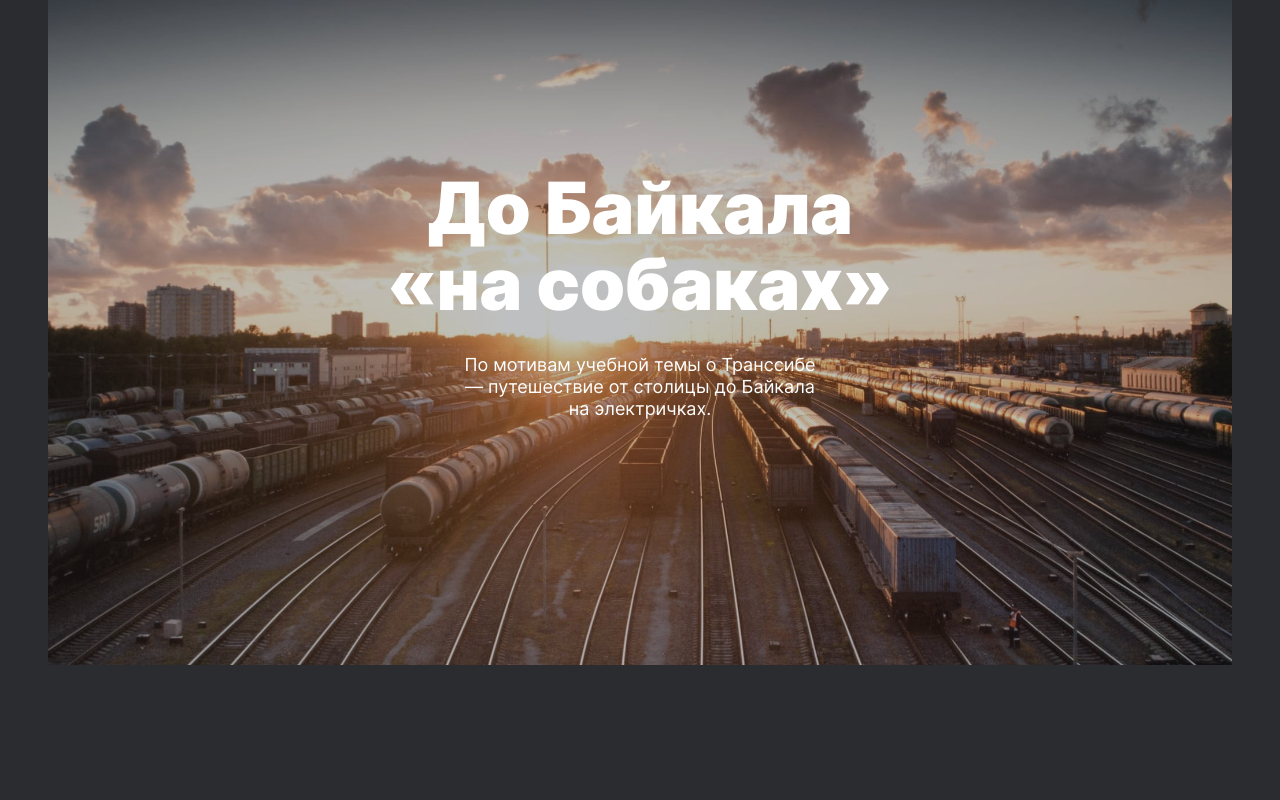
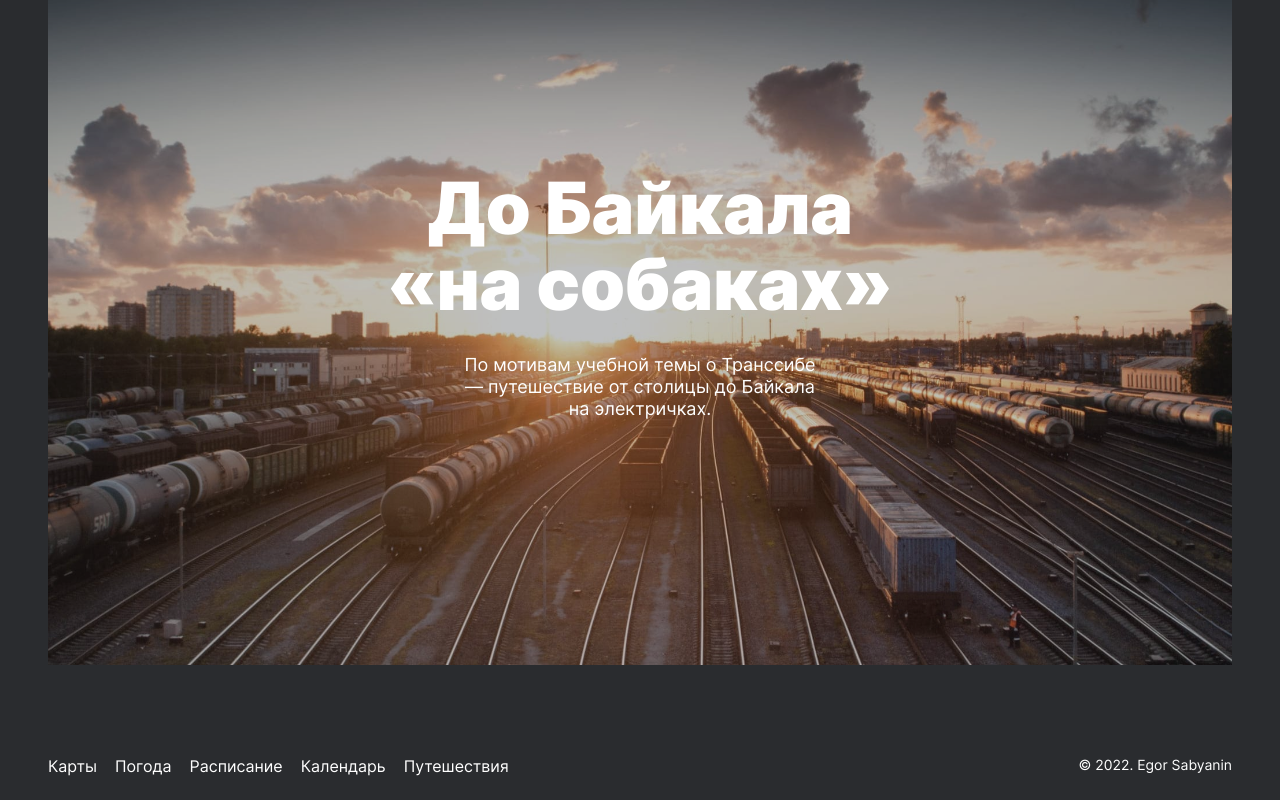
Before and after one commit to EgorSabyanin/russian-travel, a plain HTML site: page index.html in a window 1280 px wide. Shown: the part 5983-6783 px from the top of the page. Before the commit the page ends 6648 px from the top, so only its background shows below. Drawn offline with Linux system fonts and the light colour scheme.

Commit message:
Сделан блок footer

```diff
--- a/blocks/footer/__copyright/footer__copyright.css
+++ b/blocks/footer/__copyright/footer__copyright.css
@@ -0,0 +1,12 @@
+.footer__copyright {
+  font-family: "Inter";
+  font-style: normal;
+  font-weight: 400;
+  font-size: 14px;
+  line-height: 16px;
+
+  margin: unset;
+  padding: unset;
+
+  color: var(--white);
+}
--- /dev/null
+++ b/blocks/footer/__item/footer__item.css
@@ -0,0 +1,9 @@
+.footer__item {
+  margin: unset;
+  padding: unset;
+  margin-right: 18px;
+}
+
+.footer__item:last-of-type {
+  margin-right: unset;
+}
--- a/blocks/footer/__link/footer__link.css
+++ b/blocks/footer/__link/footer__link.css
@@ -0,0 +1,11 @@
+.footer__link {
+  font-family: "Inter";
+  font-style: normal;
+  font-weight: 400;
+  font-size: 16px;
+  line-height: 18px;
+
+  text-decoration: none;
+
+  color: var(--white);
+}
--- /dev/null
+++ b/blocks/footer/__list/footer__list.css
@@ -0,0 +1,6 @@
+.footer__list {
+  display: flex;
+  margin: unset;
+  padding: unset;
+  list-style-type: none;
+}
--- /dev/null
+++ b/blocks/footer/__navigation/footer__navigation.css
@@ -0,0 +1,4 @@
+.footer__navigation {
+  margin: unset;
+  padding: unset;
+}
--- a/blocks/footer/footer.css
+++ b/blocks/footer/footer.css
@@ -0,0 +1,8 @@
+.footer {
+  display: flex;
+  justify-content: space-between;
+  margin: 0 auto;
+  max-width: 1184px;
+  margin-top: 92px;
+  margin-bottom: 24px;
+}
--- a/index.html
+++ b/index.html
@@ -238,6 +238,20 @@
       </p>
     </section>
   </main>
+  <footer class="footer">
+    <nav class="footer__navigation">
+      <ul class="footer__list">
+        <li class="footer__item"><a class="footer__link" href="" target="__blank">Карты</a></li>
+        <li class="footer__item"><a class="footer__link" href="" target="__blank">Погода</a></li>
+        <li class="footer__item"><a class="footer__link" href="" target="__blank">Расписание</a></li>
+        <li class="footer__item"><a class="footer__link" href="" target="__blank">Календарь</a></li>
+        <li class="footer__item"><a class="footer__link" href="" target="__blank">Путешествия</a></li>
+      </ul>
+    </nav>
+    <p class="footer__copyright">
+      &copy; 2022. Egor Sabyanin
+    </p>
+  </footer>
 </body>
 
 </html>
--- a/pages/index.css
+++ b/pages/index.css
@@ -45,4 +45,7 @@
 
 @import url(../blocks/footer/footer.css);
 @import url(../blocks/footer/__link/footer__link.css);
+@import url(../blocks/footer/__navigation/footer__navigation.css);
+@import url(../blocks/footer/__list/footer__list.css);
+@import url(../blocks/footer/__item/footer__item.css);
 @import url(../blocks/footer/__copyright/footer__copyright.css);
```
